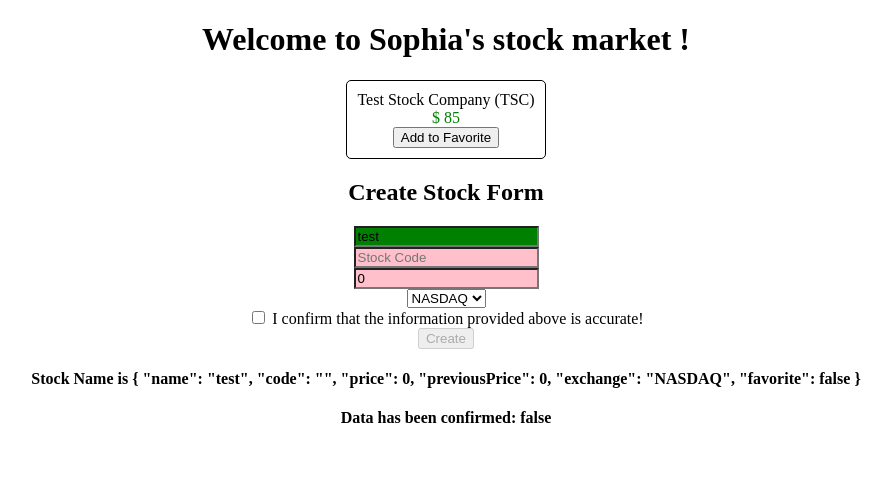
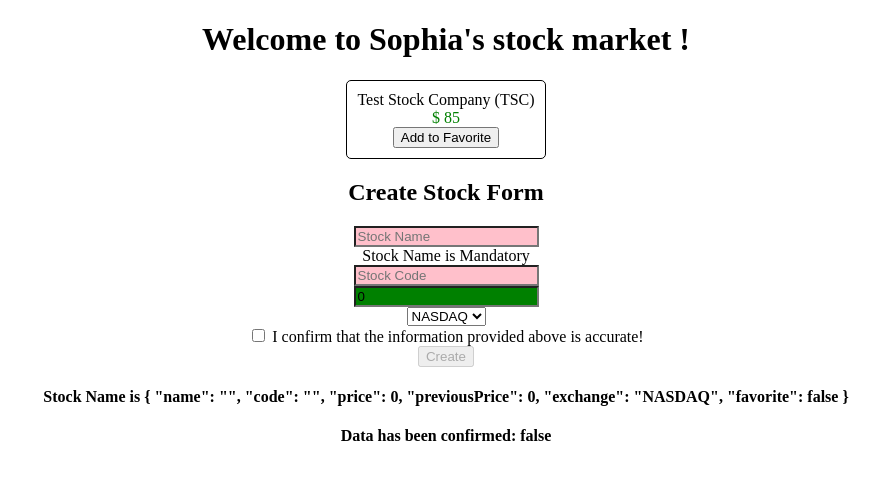
Before and after one commit to sophiaa1031/stock-market, an Angular app: page / in a window 1280 px wide. Shown: the top 480 px of the page, without its empty margins (194-1085 px from the left). Built offline with nearby package versions, Linux system fonts and the light colour scheme.

Commit message:
control-validity:#模版引用变量,验证器

```diff
--- a/src/app/stock/create-stock/create-stock.component.html
+++ b/src/app/stock/create-stock/create-stock.component.html
@@ -1,26 +1,48 @@
 <h2>Create Stock Form</h2>
 
 <div class="form-group">
-  <form (ngSubmit)="createStock()">
+  <form (ngSubmit)="createStock(stockForm)" #stockForm ="ngForm">
     <div class="stock-name">
       <input type="text"
              placeholder="Stock Name"
              required
              name="stockName"
+             #stockName = "ngModel"
              [(ngModel)]="stock.name">
+    </div>
+    <div *ngIf="stockName.errors && stockName.errors.required">
+      Stock Name is Mandatory
     </div>
     <div class="stock-code">
       <input type="text"
              placeholder="Stock Code"
+             required
+             minlength="2"
              name="stockCode"
+             #stockCode = "ngModel"
              [(ngModel)]="stock.code">
+    </div>
+    <div *ngIf="stockCode.dirty && stockCode.invalid">
+      <div *ngIf="stockCode.errors.required">
+        Stock code is Mandatory
+      </div>
+      <div *ngIf="stockCode.errors.minlength">
+        Stock code must be at least of length 2
+      </div>
     </div>
     <div class="stock-price">
       <input type="number"
              placeholder="Stock Price"
              name="stockPrice"
+             required
+             #stockPrice = "ngModel"
              [ngModel]="stock.price"
              (ngModelChange)="setStockPrice($event)">
+    </div>
+    <div *ngIf=" stockPrice.dirty && stockPrice.invalid">
+      <div *ngIf="stockPrice.errors.required">
+        Stock Price is Mandatory
+      </div>
     </div>
     <div class="stock-exchange">
       <div>
@@ -32,6 +54,7 @@
     <div class="stock-confirm">
       <input type="checkbox"
              name="stockConfirm"
+             required
              [(ngModel)]="confirmed">
       I confirm that the information provided above is accurate!
     </div>
--- a/src/app/stock/create-stock/create-stock.component.scss
+++ b/src/app/stock/create-stock/create-stock.component.scss
@@ -1,11 +1,11 @@
 .stock-name .ng-valid,
-.stock-code .ng-dirty,
-.stock-price .ng-touched{
+.stock-code .ng-valid,
+.stock-price .ng-valid{
     background-color: green;
 }
 
 .stock-name .ng-invalid,
-.stock-code .ng-pristine,
-.stock-price .ng-untouched{
+.stock-code .ng-invalid,
+.stock-price .ng-invalid{
     background-color: pink;
 }
--- a/src/app/stock/create-stock/create-stock.component.ts
+++ b/src/app/stock/create-stock/create-stock.component.ts
@@ -13,7 +13,7 @@ export class CreateStockComponent {
   public exchanges =['NYSE','NASDAQ','OTHER'];
 
   constructor() {
-    this.stock = new Stock('test','',0,0,'NASDAQ');
+    this.stock = new Stock('','',0,0,'NASDAQ');
    }
 
   setStockPrice(price){
@@ -21,9 +21,13 @@ export class CreateStockComponent {
     this.stock.previousPrice = price;
   }
 
-  createStock(){
-    console.log('Creating stock',this.stock);
+  createStock(stockForm){
+    console.log('Stock Form',stockForm);
+    if(stockForm.valid){
+      console.log('Creating stock',this.stock);
+    }else{
+      console.error('Invalid state',this.stock);
+    }
   }
 
-
 }
```
